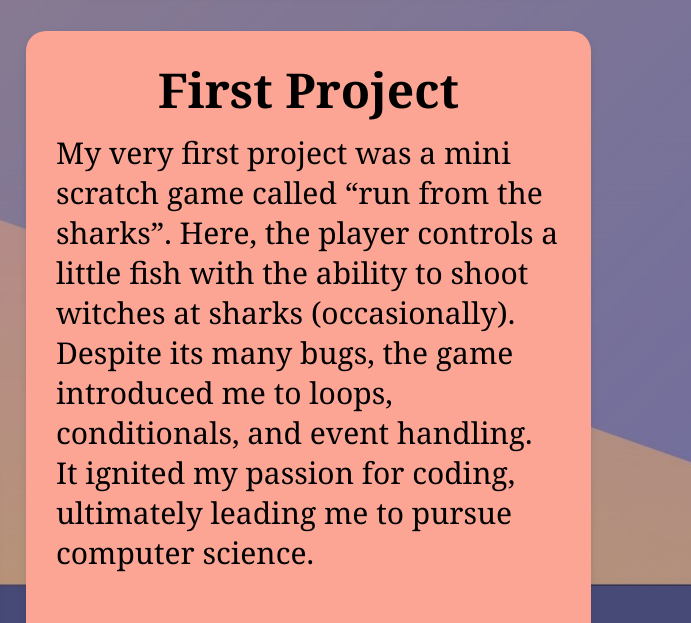
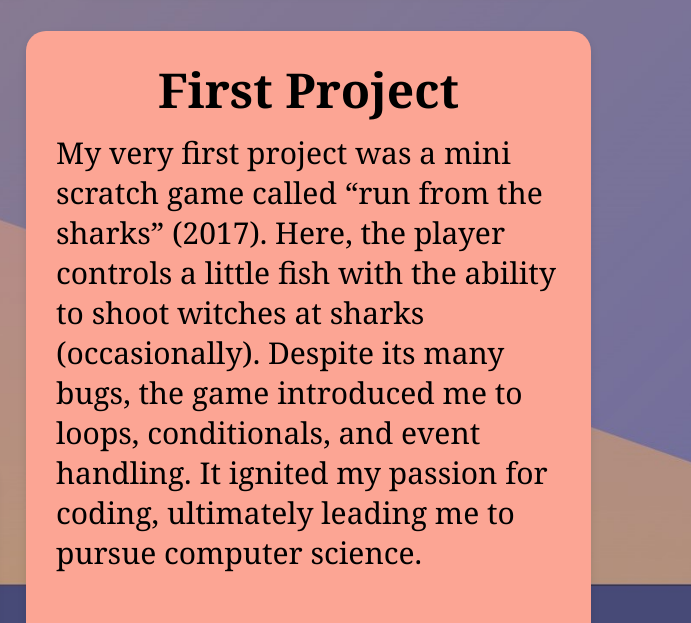
Before and after one commit to kfcistasty/devsoc-trainee-application, a plain HTML site: page index.html in a window 1280 px wide. Shown: the part 1300-1923 px from the top of the page, 589-1280 px from the left. Drawn offline with Linux system fonts and the light colour scheme.

Commit message:
Add project yr

```diff
--- a/index.html
+++ b/index.html
@@ -117,7 +117,7 @@
                 <div>
                     <h2>First Project</h2>
                     <p>My very first project was a mini scratch game called “run
-                    from the sharks”. Here, the player controls a little fish
+                    from the sharks” (2017). Here, the player controls a little fish
                     with the ability to shoot witches at sharks (occasionally).
                     Despite its many bugs, the game introduced me to loops,
                     conditionals, and event handling. It ignited my passion for coding,
```
